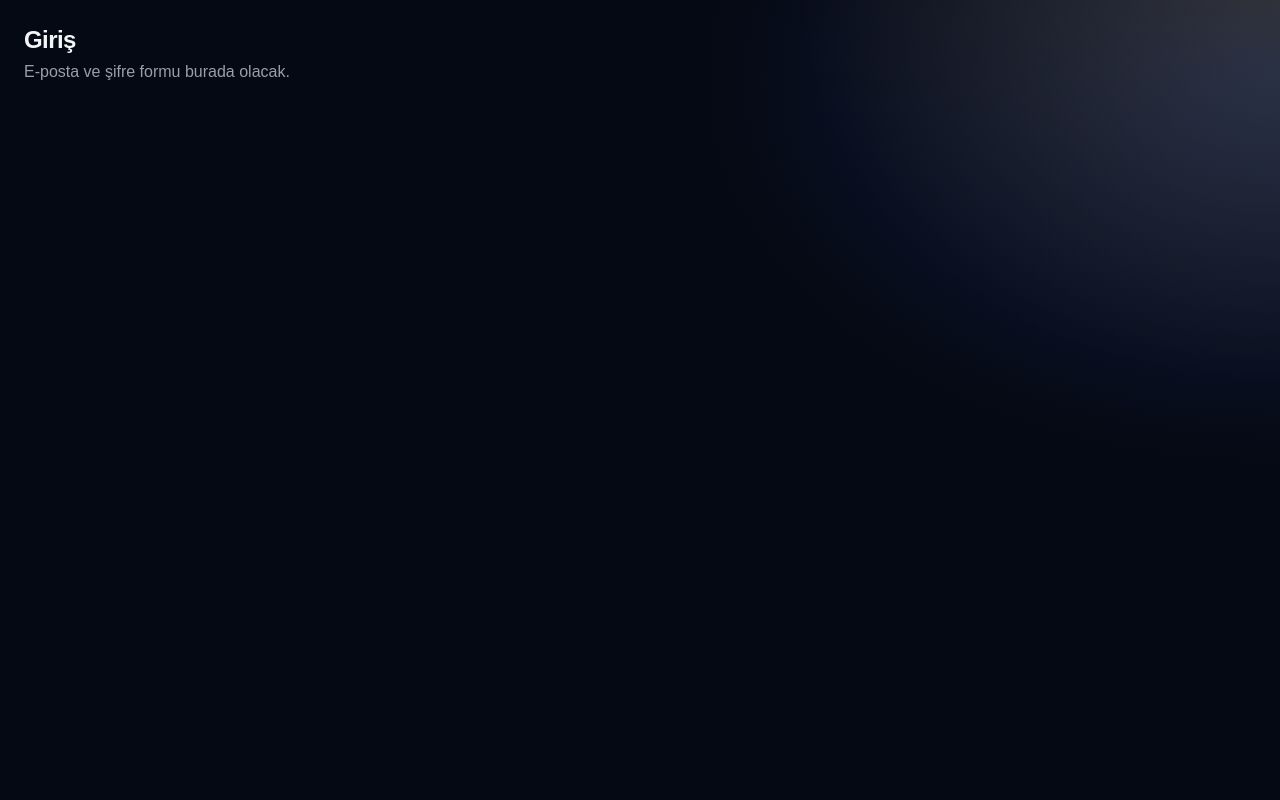
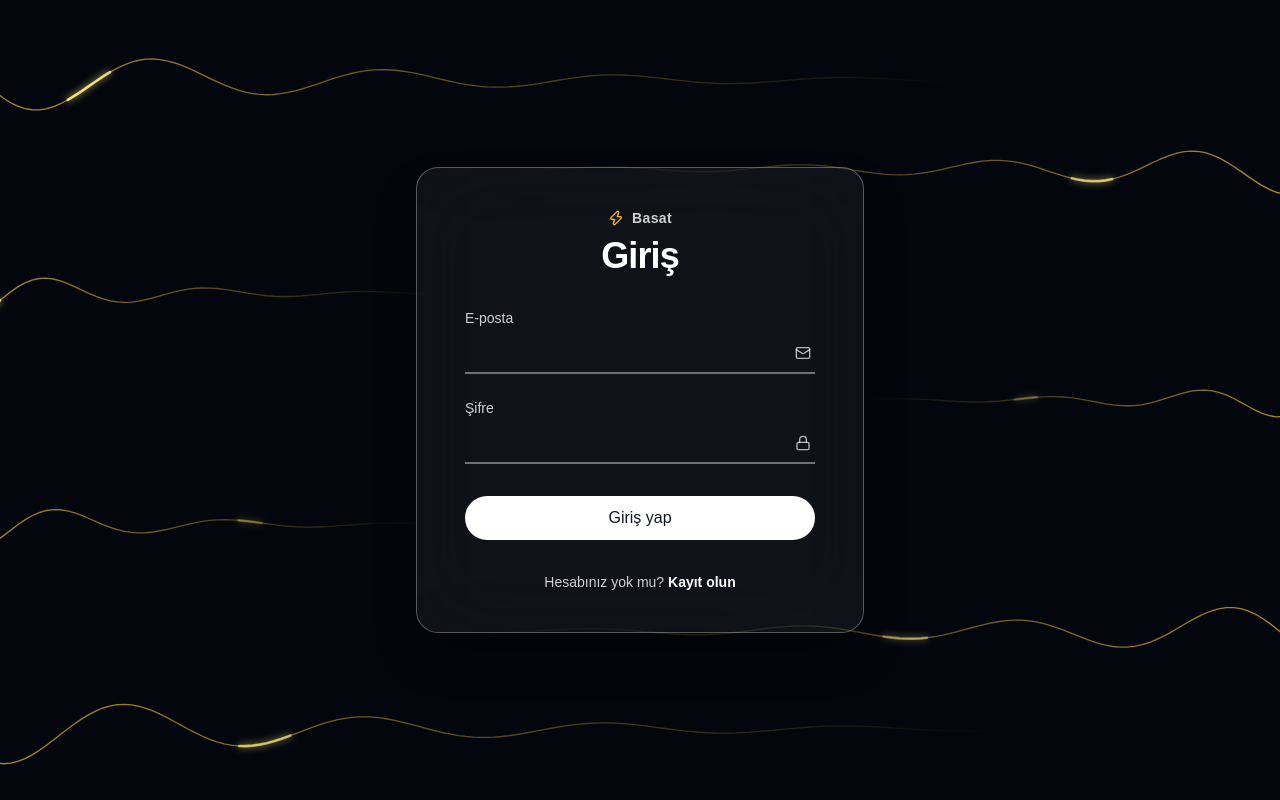
Before and after one commit to KbraEser/basat, a React (Vite) app in the folder frontend/: page /login in a window 1280 px wide. Built offline with nearby package versions, Linux system fonts and the light colour scheme.

Commit message:
feat(frontend): add glass login page with validated form

```diff
--- /dev/null
+++ b/frontend/src/components/auth/AuthField.tsx
@@ -0,0 +1,35 @@
+import type { ComponentProps } from 'react'
+import type { LucideIcon } from 'lucide-react'
+
+interface AuthFieldProps extends ComponentProps<'input'> {
+  id: string
+  label: string
+  icon: LucideIcon
+  error?: string
+}
+
+/** Underlined input with an icon on the right, for the glass login and register cards. */
+export function AuthField({ id, label, icon: Icon, error, ...inputProps }: AuthFieldProps) {
+  return (
+    <div className="grid gap-1">
+      <label htmlFor={id} className="text-sm font-medium text-white/80">
+        {label}
+      </label>
+      <div className="relative">
+        <input
+          id={id}
+          aria-invalid={error ? true : undefined}
+          aria-describedby={error ? `${id}-error` : undefined}
+          className="peer w-full border-0 border-b-2 border-white/40 bg-transparent py-2 pr-8 text-white outline-none transition-colors placeholder:text-white/40 focus:border-white aria-invalid:border-destructive"
+          {...inputProps}
+        />
+        <Icon className="absolute top-1/2 right-1 size-4 -translate-y-1/2 text-white/70 peer-focus:text-white" aria-hidden="true" />
+      </div>
+      {error && (
+        <p id={`${id}-error`} className="text-xs text-destructive">
+          {error}
+        </p>
+      )}
+    </div>
+  )
+}
--- /dev/null
+++ b/frontend/src/components/auth/AuthLayout.tsx
@@ -0,0 +1,35 @@
+import type { ReactNode } from 'react'
+import { Zap } from 'lucide-react'
+import { AuthBackground } from './AuthBackground'
+
+interface AuthLayoutProps {
+  title: string
+  description?: string
+  children: ReactNode
+  // Link under the form, e.g. "Hesabınız yok mu? Kayıt olun".
+  footer?: ReactNode
+}
+
+/** Glass card on a wave background, shared by the login and register pages; they have no sidebar. */
+export function AuthLayout({ title, description, children, footer }: AuthLayoutProps) {
+  return (
+    <main className="relative flex min-h-svh items-center justify-center p-4">
+      <AuthBackground />
+
+      <section className="w-full max-w-md rounded-3xl border border-white/30 bg-white/5 px-8 py-10 shadow-2xl shadow-black/40 backdrop-blur-2xl sm:px-12">
+        <header className="mb-8 grid justify-items-center gap-2 text-center">
+          <span className="flex items-center gap-2 text-sm font-semibold tracking-wide text-white/80">
+            <Zap className="size-4 text-[oklch(0.85_0.17_80)]" aria-hidden="true" />
+            Basat
+          </span>
+          <h1 className="text-4xl font-bold tracking-tight text-white">{title}</h1>
+          {description && <p className="text-sm text-white/70">{description}</p>}
+        </header>
+
+        {children}
+
+        {footer && <p className="mt-8 text-center text-sm text-white/80">{footer}</p>}
+      </section>
+    </main>
+  )
+}
--- /dev/null
+++ b/frontend/src/components/auth/FormField.tsx
@@ -0,0 +1,24 @@
+import type { ComponentProps } from 'react'
+import { Input } from '@/components/ui/input'
+import { Label } from '@/components/ui/label'
+
+interface FormFieldProps extends ComponentProps<typeof Input> {
+  id: string
+  label: string
+  error?: string
+}
+
+// Label + input + error message; used by every form so they look and behave the same.
+export function FormField({ id, label, error, ...inputProps }: FormFieldProps) {
+  return (
+    <div className="grid gap-2">
+      <Label htmlFor={id}>{label}</Label>
+      <Input id={id} aria-invalid={error ? true : undefined} aria-describedby={error ? `${id}-error` : undefined} {...inputProps} />
+      {error && (
+        <p id={`${id}-error`} className="text-sm text-destructive">
+          {error}
+        </p>
+      )}
+    </div>
+  )
+}
--- /dev/null
+++ b/frontend/src/components/auth/LoginForm.tsx
@@ -0,0 +1,54 @@
+import { useForm } from 'react-hook-form'
+import { yupResolver } from '@hookform/resolvers/yup'
+import * as yup from 'yup'
+import { Lock, Mail } from 'lucide-react'
+import type { LoginRequest } from '@/types/auth'
+import { AuthField } from './AuthField'
+
+// Same rules as LoginRequest in auth-service, so most mistakes are caught before a request is sent.
+const schema: yup.ObjectSchema<LoginRequest> = yup.object({
+  email: yup.string().trim().required('E-posta gerekli').email('Geçerli bir e-posta girin'),
+  password: yup.string().required('Şifre gerekli'),
+})
+
+interface LoginFormProps {
+  onSubmit: (values: LoginRequest) => void
+  isSubmitting?: boolean
+  // Message from the server, e.g. wrong credentials (401) or too many attempts (429).
+  errorMessage?: string
+}
+
+export function LoginForm({ onSubmit, isSubmitting = false, errorMessage }: LoginFormProps) {
+  const {
+    register,
+    handleSubmit,
+    formState: { errors },
+  } = useForm<LoginRequest>({ resolver: yupResolver(schema) })
+
+  return (
+    <form onSubmit={handleSubmit(onSubmit)} noValidate className="grid gap-6">
+      {errorMessage && (
+        <p role="alert" className="rounded-lg bg-destructive/15 px-3 py-2 text-sm text-white">
+          {errorMessage}
+        </p>
+      )}
+      <AuthField id="email" label="E-posta" type="email" icon={Mail} autoComplete="email" error={errors.email?.message} {...register('email')} />
+      <AuthField
+        id="password"
+        label="Şifre"
+        type="password"
+        icon={Lock}
+        autoComplete="current-password"
+        error={errors.password?.message}
+        {...register('password')}
+      />
+      <button
+        type="submit"
+        disabled={isSubmitting}
+        className="mt-2 h-11 rounded-full bg-white font-medium text-[oklch(0.2_0.03_265)] transition hover:bg-white/90 disabled:opacity-60"
+      >
+        {isSubmitting ? 'Giriş yapılıyor…' : 'Giriş yap'}
+      </button>
+    </form>
+  )
+}
--- a/frontend/src/pages/LoginPage.tsx
+++ b/frontend/src/pages/LoginPage.tsx
@@ -1,5 +1,27 @@
-import { PagePlaceholder } from './PagePlaceholder'
+import { Link } from 'react-router'
+import { AuthLayout } from '@/components/auth/AuthLayout'
+import { LoginForm } from '@/components/auth/LoginForm'
+import type { LoginRequest } from '@/types/auth'
 
 export function LoginPage() {
-  return <PagePlaceholder title="Giriş" description="E-posta ve şifre formu burada olacak." />
+  // TODO(Kübra): send the request to POST /api/auth/login, then go to the dashboard.
+  const handleLogin = (values: LoginRequest) => {
+    console.log('login', values.email)
+  }
+
+  return (
+    <AuthLayout
+      title="Giriş"
+      footer={
+        <>
+          Hesabınız yok mu?{' '}
+          <Link to="/register" className="font-semibold text-white hover:underline">
+            Kayıt olun
+          </Link>
+        </>
+      }
+    >
+      <LoginForm onSubmit={handleLogin} />
+    </AuthLayout>
+  )
 }
--- /dev/null
+++ b/frontend/src/types/auth.ts
@@ -0,0 +1,38 @@
+// Mirrors the auth-service DTOs one to one, so a renamed field breaks the build instead of the page.
+
+export type Role = 'ADMIN' | 'ENERGY_MANAGER' | 'VIEWER'
+
+export interface LoginRequest {
+  email: string
+  password: string
+}
+
+export interface LoginResponse {
+  userId: string
+  tenantId: string
+  role: Role
+}
+
+export interface RegisterRequest {
+  companyName: string
+  fullName: string
+  email: string
+  password: string
+}
+
+export interface RegisterResponse {
+  tenantId: string
+  userId: string
+  email: string
+  role: Role
+}
+
+// GET /api/users/me
+export interface UserProfile {
+  userId: string
+  tenantId: string
+  companyName: string
+  email: string
+  fullName: string
+  role: Role
+}
```
Also changed, not shown: frontend/src/types/api.ts (added, +14 -0 lines).
